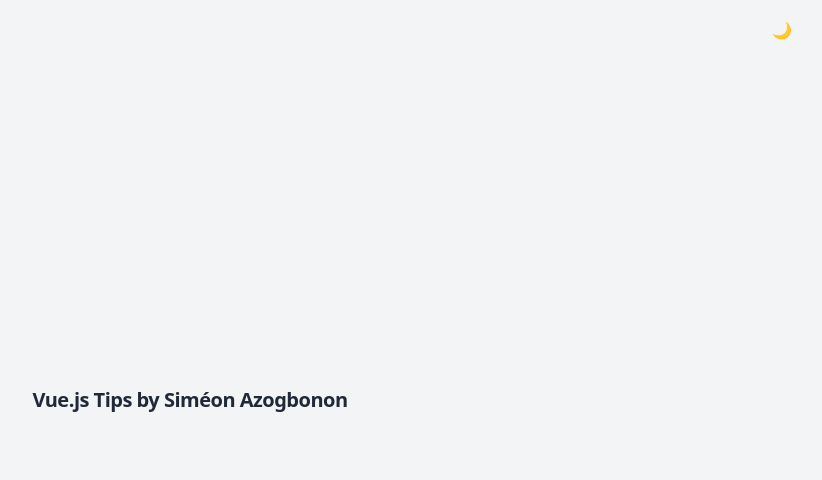
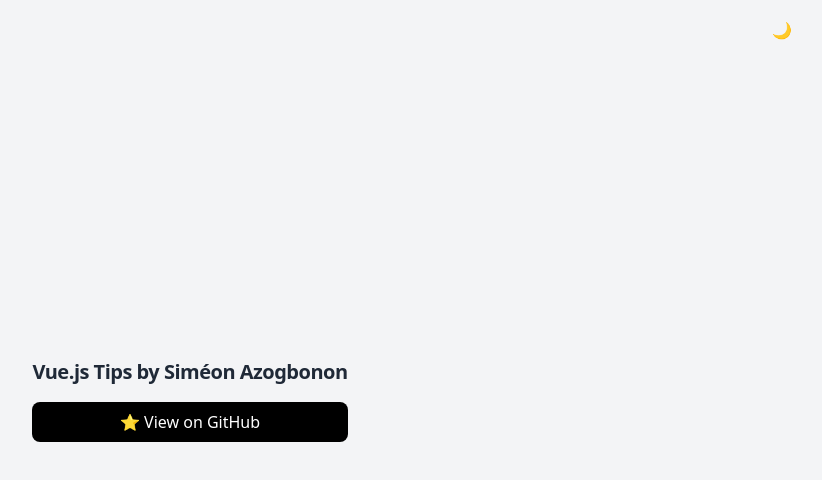
Before and after one commit to simeonaz/vuejs_tips, a Vue app: page / in a window 1280 px wide. Shown: the top 480 px of the page, without its empty margins (450-1272 px from the left). Built offline with nearby package versions, Linux system fonts and the light colour scheme.

Commit message:
CTA for github repo

```diff
--- a/src/App.vue
+++ b/src/App.vue
@@ -10,14 +10,25 @@
   <div class="max-w-screen-xl mx-auto relative">
     <AppHeader />
     <main class="min-h-svh flex items-center justify-center">
-      <div class="text-center text-xl font-bold tracking-tight">
-        Vue.js Tips by
+      <div class="flex flex-col">
+        <div class="text-center text-xl font-bold tracking-tight">
+          Vue.js Tips by
+          <a
+            href="http://simeonaz.netlify.app"
+            target="_blank"
+            class="hover:underline"
+            >Siméon Azogbonon</a
+          >
+        </div>
         <a
-          href="http://simeonaz.netlify.app"
+          href="https://github.com/simeonaz/vuejs_tips"
           target="_blank"
-          class="hover:underline"
-          >Siméon Azogbonon</a
+          rel="noopener"
+          aria-label="GitHub Repository (opens in new tab)"
+          class="mt-4 flex items-center justify-center px-4 py-2 bg-black text-white rounded-lg hover:bg-gray-800 transition duration-300"
         >
+          ⭐ View on GitHub
+        </a>
       </div>
     </main>
   </div>
```
